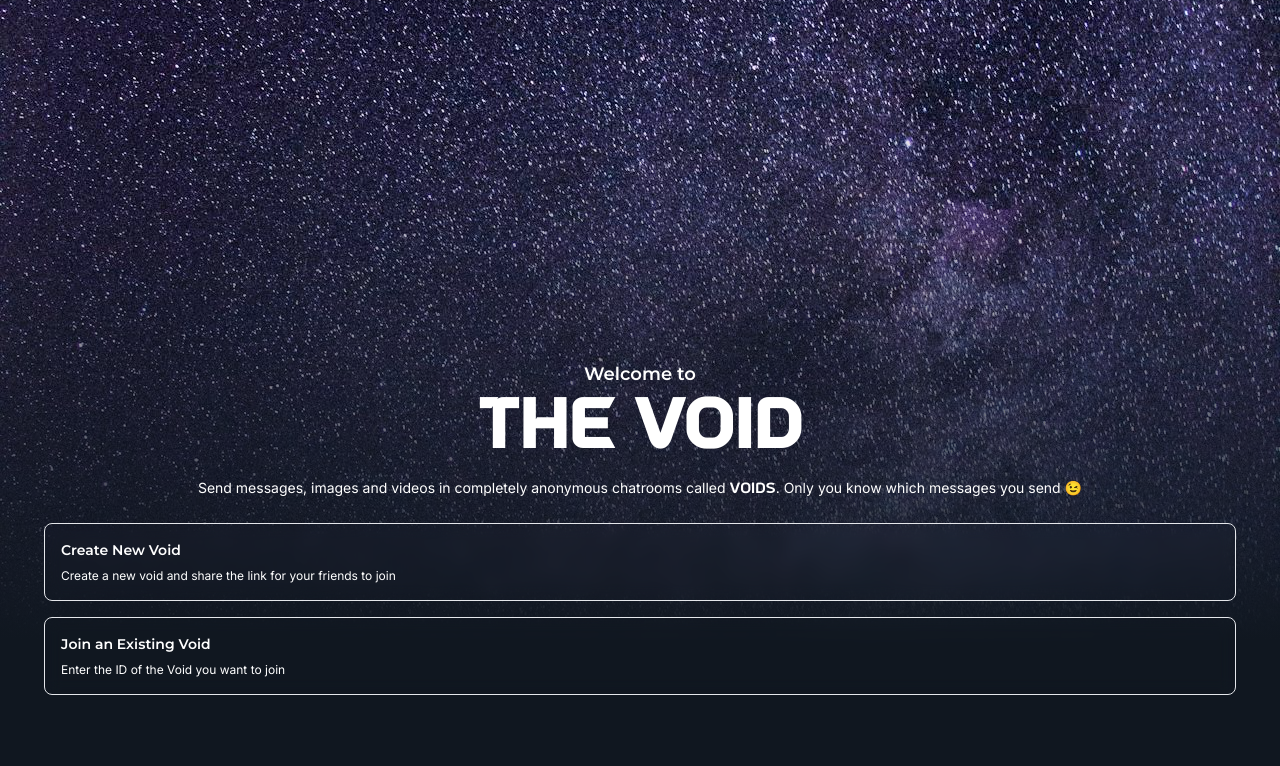
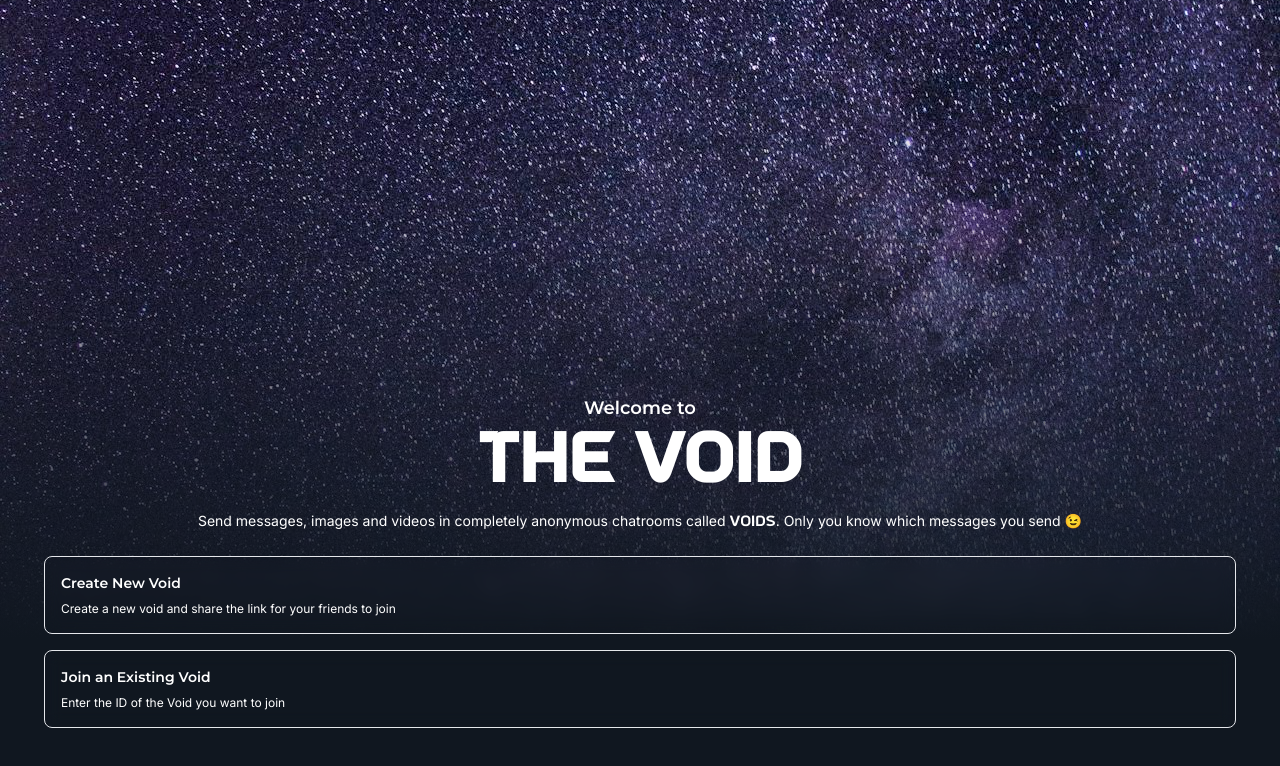
Before and after one commit to Dev-Dylann/The-Void, a Next.js app: page / in a window 1280 px wide. Shown: the top 766 px of the page. Built offline with nearby package versions, Linux system fonts and the light colour scheme; no server answers.

Commit message:
removed lil scroll from homepage

```diff
--- a/app/[voidId]/page.tsx
+++ b/app/[voidId]/page.tsx
@@ -50,7 +50,7 @@ export default async function VoidRoom({ params }: Props) {
                 <ShareButton voidName={voidName} voidId={voidId} />
             </header>
 
-            <main className='grow flex flex-col bg-black/65 h-screen prevent-select'>
+            <main className='grow flex flex-col bg-black/65 h-full prevent-select'>
                 <ChatBody messagesArray={messages.messages} />
             </main>
         </>
--- a/app/page.tsx
+++ b/app/page.tsx
@@ -9,9 +9,9 @@ import 'react-toastify/ReactToastify.css'
 export default function Home() {
 
   return (
-    <main className='relative'>
+    <main className='relative grow flex flex-col'>
 
-      <section className='w-full min-h-screen bg-gradient-to-b from-transparent from-10% to-darkBg to-80% p-5 pt-[45vh] flex flex-col text-center'>
+      <section className='w-full h-full grow bg-gradient-to-b from-transparent from-10% to-darkBg to-80% p-5 pb-12 flex flex-col justify-end text-center'>
         <p className={`${montserrat.className} font-semibold text-lg`}>Welcome to</p>
         <h1 className={`${astro.className} font-semibold text-[65px] -mt-2`}>The Void</h1>
 
--- a/app/ui/MediaMessage.tsx
+++ b/app/ui/MediaMessage.tsx
@@ -50,7 +50,7 @@ export default function MediaMessage({ message, replied, setReplying }: Props) {
     const repliedMedia = replied?.media as any
 
     return (
-        <div id={`${message.id}`} /* onDoubleClick={() => replyActive(message.id)} */ className='relative border rounded-lg p-2 my-1 flex flex-col gap-1 w-fit max-w-[80vw] scroll-mt-40 backdrop-blur transition-all message'>
+        <div id={`${message.id}`} /* onDoubleClick={() => replyActive(message.id)} */ className='border rounded-lg p-2 my-1 flex flex-col gap-1 w-fit max-w-[80vw] scroll-mt-40 backdrop-blur message'>
             {replied && !replied.is_media && (
                 <Link href={`#${replied.id}`}>
                     <pre className={`${inter.className} p-2 border rounded line-clamp-3 text-xs text-wrap text-ellipsis`}>{replied.message}</pre>
@@ -64,7 +64,7 @@ export default function MediaMessage({ message, replied, setReplying }: Props) {
                 </Link>
             )}
 
-            <div className='flex items-center gap-2 text-sm overflow-hidden' onClick={() => setFullscreen(true)}>
+            <div className='flex items-center gap-2 text-sm overflow-hidden max-h-[40vh]' onClick={() => setFullscreen(true)}>
                 {media.type.startsWith('image') ? (
                     <Image
                         src={process.env.NEXT_PUBLIC_SUPABASE_BUCKET_URL! + media.path}
@@ -83,8 +83,8 @@ export default function MediaMessage({ message, replied, setReplying }: Props) {
 
             <span className='text-[10px] text-gray-400'>{datetime}</span>
 
-            {/* {fullscreen && (
-                <div className='fixed top-0 left-0 w-full h-full backdrop-blur px-5 py-8 flex flex-col gap-4'>
+            {fullscreen && (
+                <div className='fixed top-0 left-0 h-full w-full backdrop-blur px-5 py-8 flex flex-col gap-4'>
                     <button type="button" onClick={() => setFullscreen(false)} className='p-2 rounded-lg border w-fit'>
                         <XMarkIcon className='h-5 w-5' />
                     </button>
@@ -108,14 +108,14 @@ export default function MediaMessage({ message, replied, setReplying }: Props) {
                         )}
                     </div>
 
-                    <a href={process.env.NEXT_PUBLIC_SUPABASE_BUCKET_URL! + media.path + '.jpg'} className='bg-white text-darkBg rounded-lg self-center py-2 px-5 w-fit flex gap-2 font-semibold'>
+                    <a href={process.env.NEXT_PUBLIC_SUPABASE_BUCKET_URL! + media.path} className='bg-white text-darkBg rounded-lg self-center py-2 px-5 w-fit flex gap-2 font-semibold'>
                         <ArrowDownTrayIcon className='h-5 w-5' />
                         Download
                     </a>
                 </div>
 
 
-            )} */}
+            )}
         </div>
     )
 }
```
